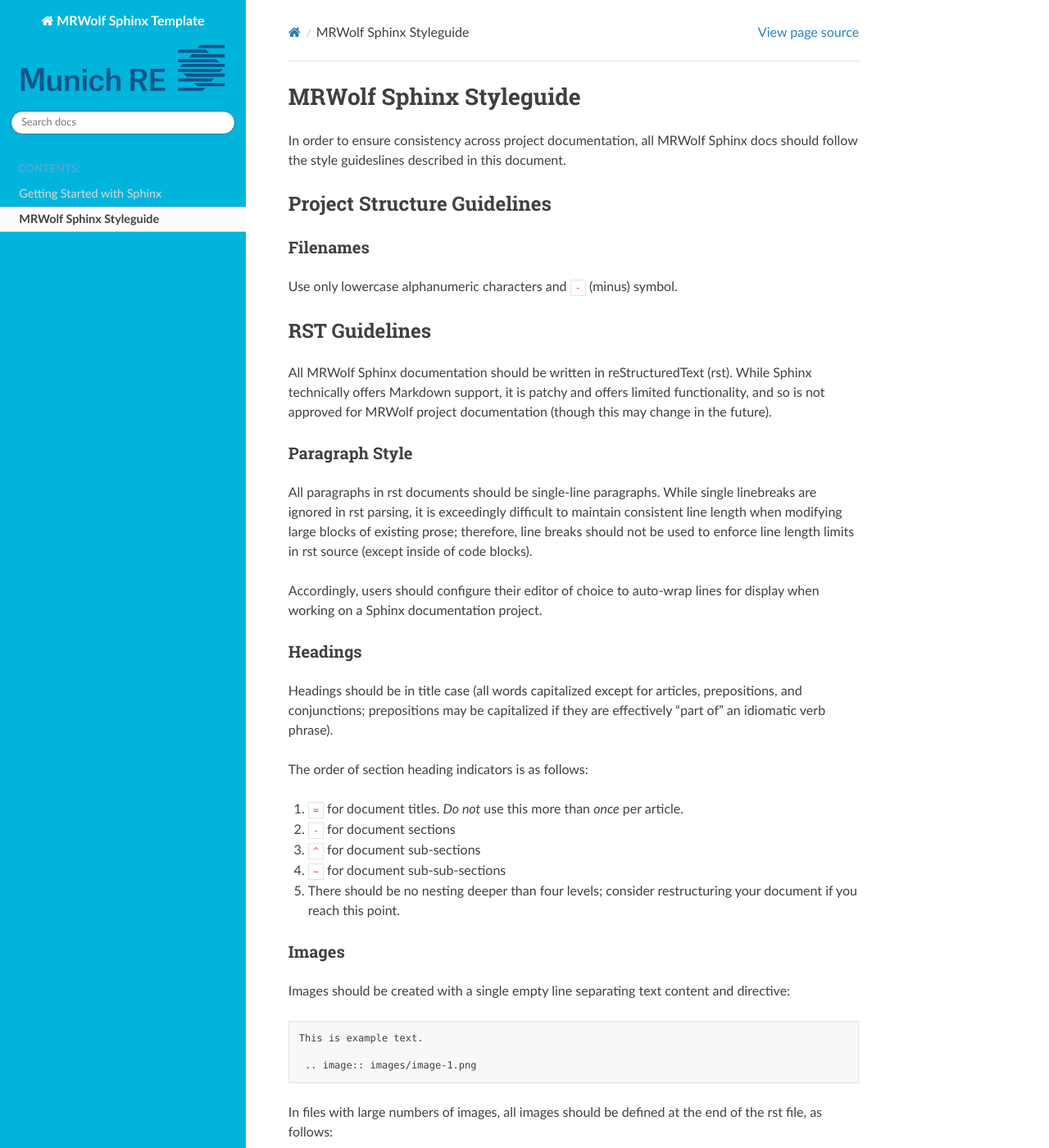
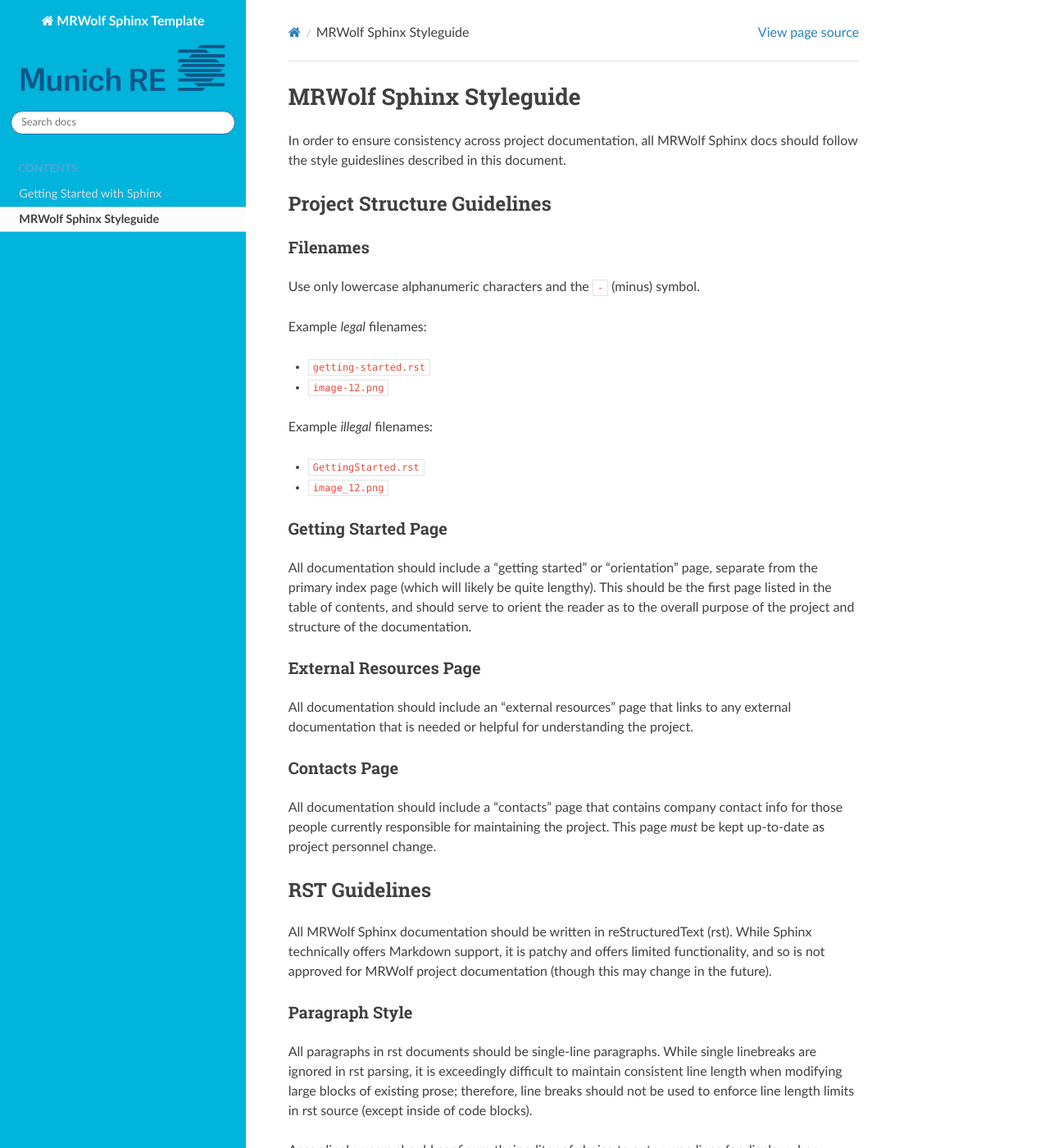
Before and after one commit to Oblarg/sphinx-tutorial-temp, a Sphinx documentation site: the page built from source/docs/styleguide.rst, in a window 1280 px wide and 1400 px high. Shown: the whole window at 82% size. Built offline with Sphinx 7.4.7 and the Read the Docs theme 2.0.0, drawn with Linux system fonts in a browser that asks for light colours; some of the changed text lies outside the part shown.

Commit message:
continue styleguide work

```diff
--- a/source/docs/styleguide.rst
+++ b/source/docs/styleguide.rst
@@ -9,7 +9,32 @@
 Filenames
 ^^^^^^^^^
 
-Use only lowercase alphanumeric characters and ``-`` (minus) symbol.
+Use only lowercase alphanumeric characters and the ``-`` (minus) symbol.
+
+Example *legal* filenames:
+
+* ``getting-started.rst``
+* ``image-12.png``
+
+Example *illegal* filenames:
+
+* ``GettingStarted.rst``
+* ``image_12.png``
+
+Getting Started Page
+^^^^^^^^^^^^^^^^^^^^
+
+All documentation should include a "getting started" or "orientation" page, separate from the primary index page (which will likely be quite lengthy).  This should be the first page listed in the table of contents, and should serve to orient the reader as to the overall purpose of the project and structure of the documentation.
+
+External Resources Page
+^^^^^^^^^^^^^^^^^^^^^^^
+
+All documentation should include an "external resources" page that links to any external documentation that is needed or helpful for understanding the project.
+
+Contacts Page
+^^^^^^^^^^^^^
+
+All documentation should include a "contacts" page that contains company contact info for those people currently responsible for maintaining the project.  This page *must* be kept up-to-date as project personnel change.
 
 RST Guidelines
 --------------
@@ -79,7 +104,12 @@
 Content Guidelines
 ------------------
 
-Link to API Docs
-^^^^^^^^^^^^^^^^
+Links to API Docs
+^^^^^^^^^^^^^^^^^
 
-Documentation should link to source-generated API docs whenever possible.  Every *new* mention of a class should be accompanied by a link to the class in the API docs.  Repeated mentions do not necessarily require repeated links - use your better judgment as to whether or not it is a good idea.  Remember, good documentation maks it *easy to find what you're looking for*.
+Documentation should link to source-generated API docs whenever possible.  Every *new* mention of a class or method should be accompanied by a link to the class or method in the API docs.  Repeated mentions do not necessarily require repeated links - use your better judgment as to whether or not it is a good idea.  Remember, good documentation maks it *easy to find what you're looking for*.
+
+Links to Source Code
+^^^^^^^^^^^^^^^^^^^^
+
+Direct links to source code are less-crucial than links to API docs, as example code can be shown with code blocks, however they are still appropriate in certain places.
```
